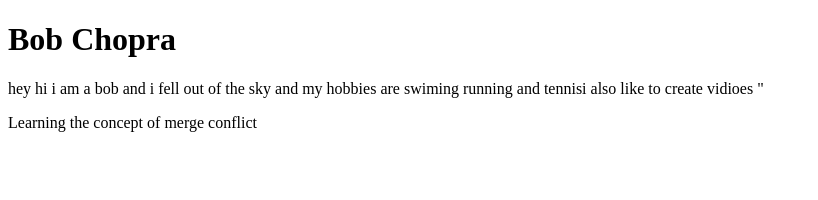
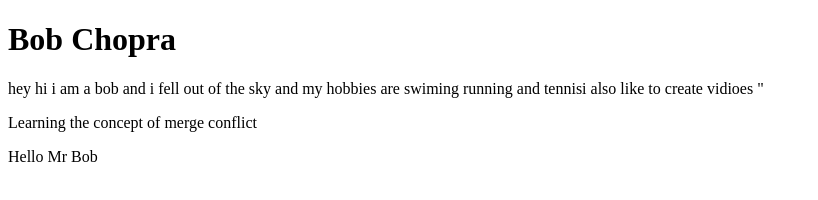
Before and after one commit to Shaq89/Bob-Profile, a plain HTML site: page index.html in a window 1280 px wide. Shown: the whole page, without its empty margins (0-818 px from the left). Drawn offline with Linux system fonts and the light colour scheme.

Commit message:
Update index.html
Added line Hello Mr.Bob

```diff
--- a/index.html
+++ b/index.html
@@ -7,5 +7,6 @@
     <H1>Bob Chopra</H1>
     <p>hey hi i am a bob and i fell out of the sky and my hobbies are swiming running and tennisi also like to create vidioes "</p>
     <p>Learning the concept of merge conflict</p>
+    <p>Hello Mr Bob</p>
   </body>
 </html>
```
